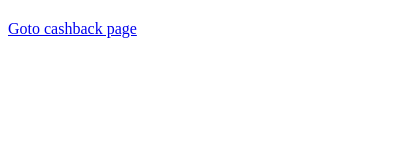
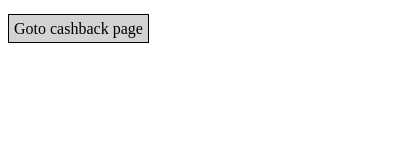
Before and after one commit to kevin0x90/dkb-online-cashback-reminder, a browser extension: page popup/popup.html in a window 400 px wide. Drawn offline with Linux system fonts and the light colour scheme.

Commit message:
Add styling to popup and options page

```diff
--- /dev/null
+++ b/options/options.css
@@ -0,0 +1,9 @@
+body {
+  margin: auto;
+  width: 50%;
+}
+
+main {
+  margin: auto;
+  width: 50%;
+}
--- /dev/null
+++ b/popup/popup.css
@@ -0,0 +1,16 @@
+body {
+  min-width: 150px;
+}
+
+#discountInfo {
+  font-size: 14px;
+  color: green;
+}
+
+#gotoDkbCashback {
+  text-decoration: none;
+  color: black;
+  border: 1px solid black;
+  padding: 5px;
+  background-color: lightgray;
+}
--- a/popup/popup.html
+++ b/popup/popup.html
@@ -2,6 +2,7 @@
 <html>
   <head>
     <title>DKB-Online-Cashback-Reminder</title>
+    <link rel="stylesheet" href="popup.css">
   </head>
   <body>
     <h2 id="shopName"></h2>
```
Also changed, not shown: options/options.html (+5 -1 lines).
